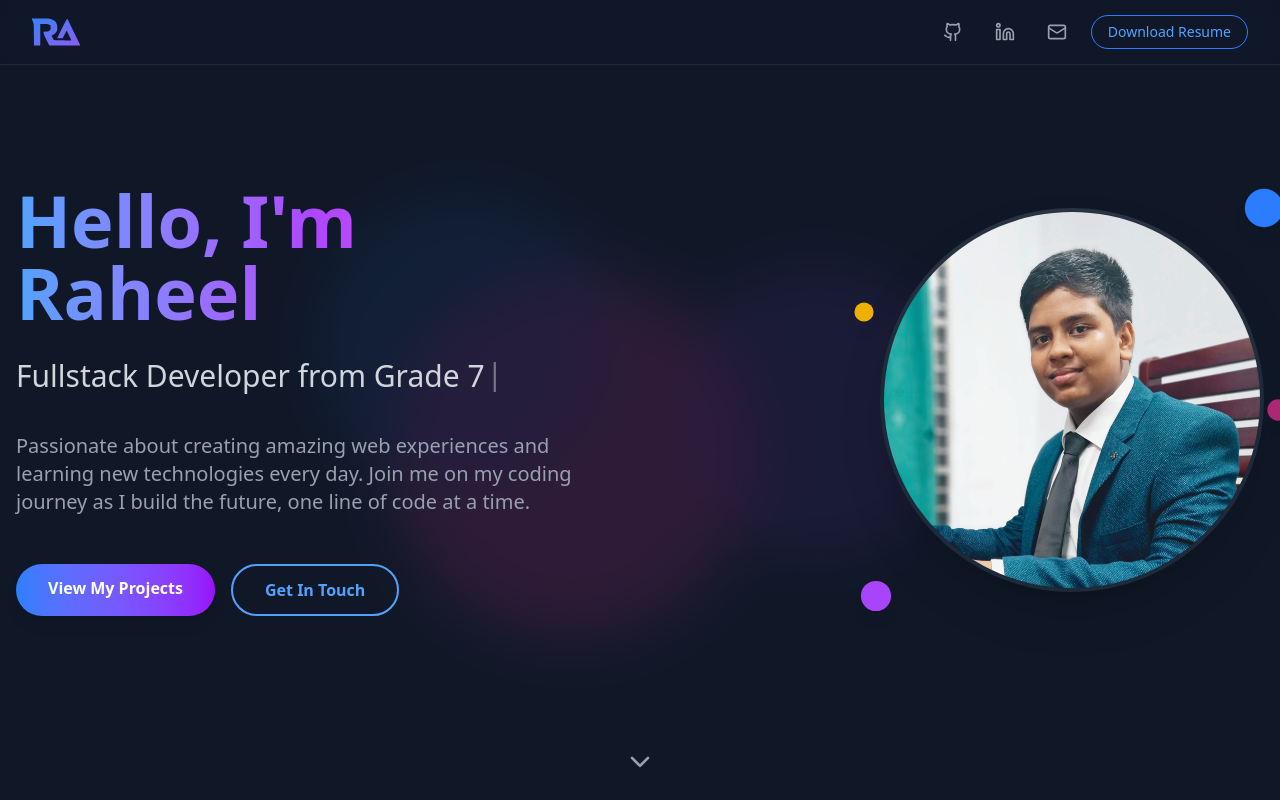
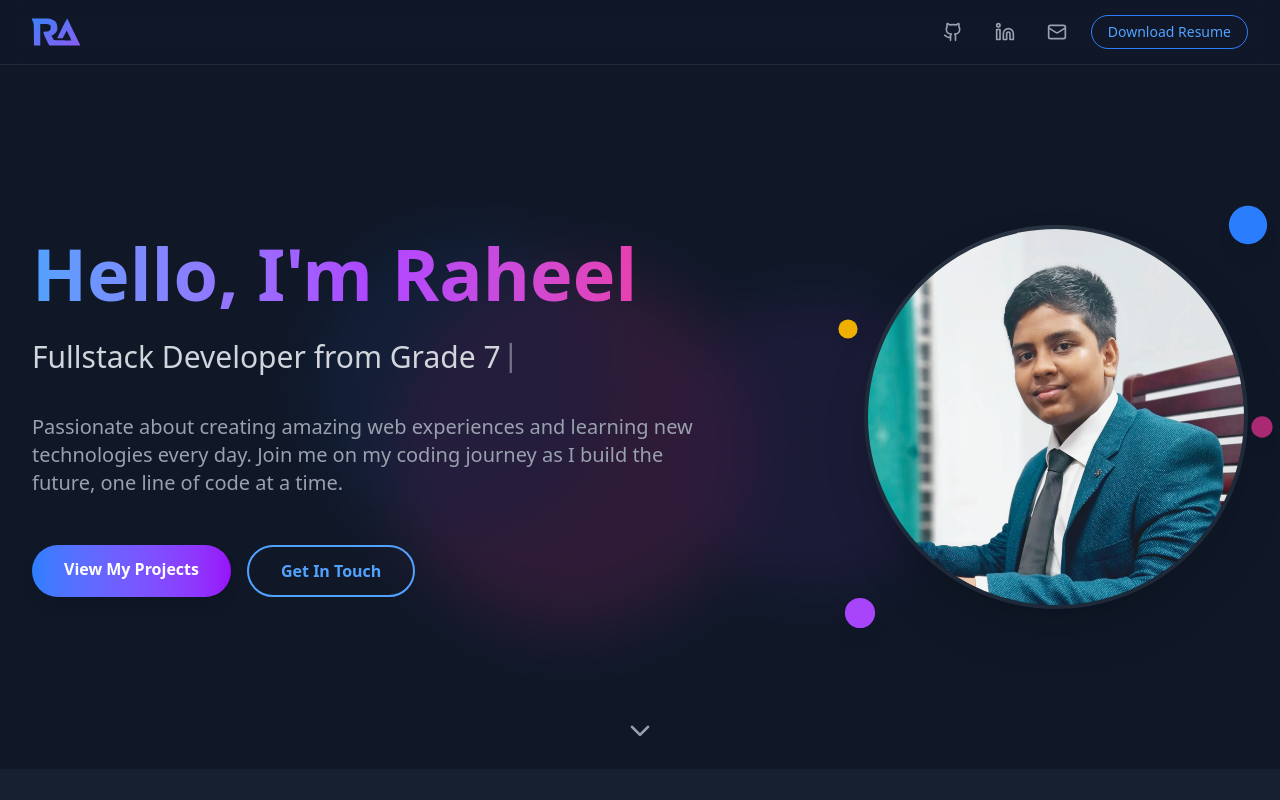
Before and after one commit to RaheelArfeen/Personal-Portfolio, a React (Vite) app: page / in a window 1280 px wide. Shown: the top 800 px of the page. Built offline with nearby package versions, Linux system fonts and the light colour scheme.

Commit message:
finished

```diff
--- a/src/Components/Header.jsx
+++ b/src/Components/Header.jsx
@@ -15,7 +15,7 @@ const Header = () => {
     return (
         <>
             <motion.nav
-                className="fixed top-0 left-0 right-0 z-50 bg-gray-900/90 backdrop-blur-sm border-b border-gray-800"
+                className="z-50 bg-gray-900/90 backdrop-blur-sm border-b border-gray-800"
                 initial={{ y: -100 }}
                 animate={{ y: 0 }}
                 transition={{ duration: 0.8, ease: "easeOut" }}
--- a/src/Components/Hero.jsx
+++ b/src/Components/Hero.jsx
@@ -19,7 +19,7 @@ const Hero = () => {
     }, [currentIndex, fullText]);
 
     return (
-        <section id="home" className="min-h-screen flex items-center justify-center relative overflow-hidden">
+        <section id="home" className="py-20 lg:py-40 flex items-center justify-center relative overflow-hidden">
             {/* Animated background */}
             <div className="absolute inset-0 opacity-20">
                 <motion.div
@@ -65,12 +65,12 @@ const Hero = () => {
                 />
             </div>
 
-            <div className="container mx-auto px-4 relative z-10">
-                <div className="max-w-7xl mx-auto">
+            <div className="container mx-auto relative z-10">
+                <div className="max-w-7xl mx-auto 2xl:px-0 px-8">
                     {/* Horizontal Layout */}
-                    <div className="grid lg:grid-cols-2 gap-12 lg:gap-16 items-center">
+                    <div className="flex items-center lg:flex-row flex-col-reverse justify-between gap-12 lg:gap-16">
                         {/* Left Side - Content */}
-                        <div className="text-center lg:text-left order-2 lg:order-1">
+                        <div className="text-center lg:text-left">
                             <motion.h1
                                 className="text-4xl md:text-5xl lg:text-6xl xl:text-7xl font-bold mb-6 bg-gradient-to-r from-blue-400 via-purple-500 to-pink-500 bg-clip-text text-transparent"
                                 initial={{ opacity: 0, x: -50 }}
```
